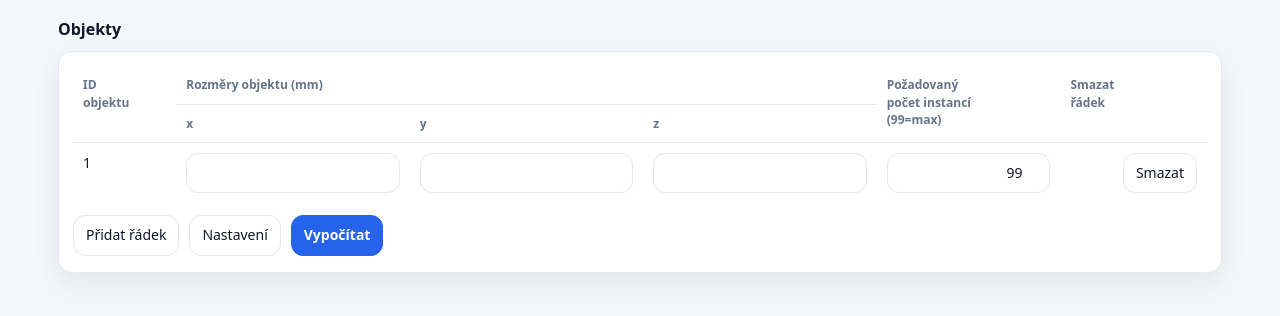
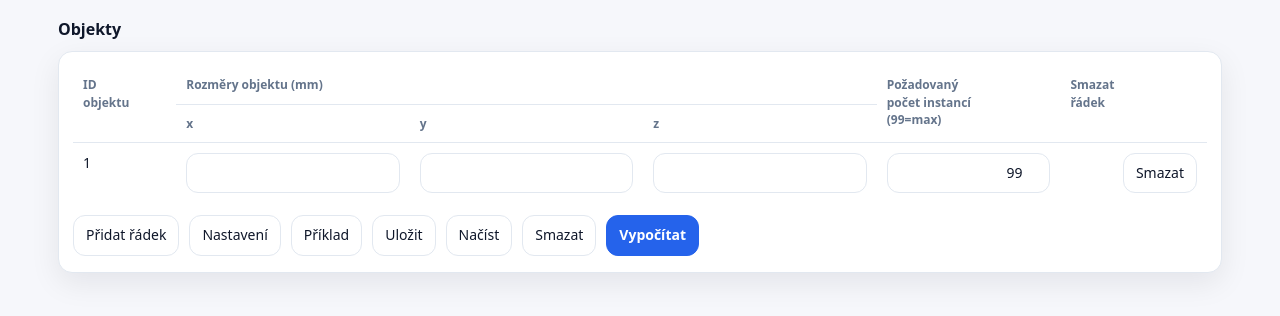
Before and after one commit to ondrej-kratochvil/sequential-printing, a PHP site: page / in a window 1280 px wide. Shown: the part 47-363 px from the top of the page. Run offline with PHP 8.4, Linux system fonts and the light colour scheme.

Commit message:
Add localStorage for saving/loading query parameters
Co-authored-by: ondrej.kratochvil <ondrej.kratochvil@sensio.cz>

```diff
--- a/index.php
+++ b/index.php
@@ -242,6 +242,46 @@ if (isset($_GET["format"]) && $_GET["format"] === "json") {
 				$('#nastaveni').hide();
 				$('#zbyvajici_misto').hide();
 
+				// --- Ukládání/načítání konfigurace bez DB (localStorage) ---
+				const LS_KEY = 'sekvencni_tisk:last_query';
+
+				function setStatus(msg) {
+					const el = document.getElementById('local_status');
+					if (!el) return;
+					el.textContent = msg || '';
+					if (msg) setTimeout(() => { el.textContent = ''; }, 2500);
+				}
+
+				$('#save_local').on('click', function () {
+					try {
+						localStorage.setItem(LS_KEY, window.location.search || '');
+						setStatus('Uloženo');
+					} catch (e) {
+						setStatus('Nelze uložit (localStorage)');
+					}
+				});
+
+				$('#load_local').on('click', function () {
+					const q = localStorage.getItem(LS_KEY);
+					if (!q) return setStatus('Není co načíst');
+					window.location.search = q;
+				});
+
+				$('#clear_local').on('click', function () {
+					localStorage.removeItem(LS_KEY);
+					setStatus('Smazáno');
+				});
+
+				$('#example_basic').on('click', function () {
+					// rychlý příklad pro otestování
+					const params = new URLSearchParams();
+					params.set('objekty[0][x]', '50');
+					params.set('objekty[0][y]', '50');
+					params.set('objekty[0][z]', '100');
+					params.set('objekty[0][instances][d]', '99');
+					window.location.search = '?' + params.toString();
+				});
+
 				$('#copy_json').on('click', async function () {
 					const el = document.getElementById('json_textarea');
 					if (!el) return;
@@ -431,7 +471,12 @@ if (!empty($pocet_instanci_objektu)) {
 			<div class="toolbar">
 				<button class="ghost" type="button" onclick="javascript:pridej_radek_do_tabulky();">Přidat řádek</button>
 				<button class="ghost" type="button" onclick="javascript:$('#nastaveni').toggle(120);">Nastavení</button>
+				<button class="ghost" id="example_basic" type="button" title="Vyplní ukázková data">Příklad</button>
+				<button class="ghost" id="save_local" type="button" title="Uloží aktuální odkaz (query) do prohlížeče">Uložit</button>
+				<button class="ghost" id="load_local" type="button" title="Načte uložený odkaz z prohlížeče">Načíst</button>
+				<button class="ghost" id="clear_local" type="button" title="Smaže uložené nastavení">Smazat</button>
 			  <button class="primary" type="submit">Vypočítat</button>
+				<span id="local_status" style="color: var(--muted); font-weight: 600; align-self: center;"></span>
 			</div>
 		</form>
 
```
